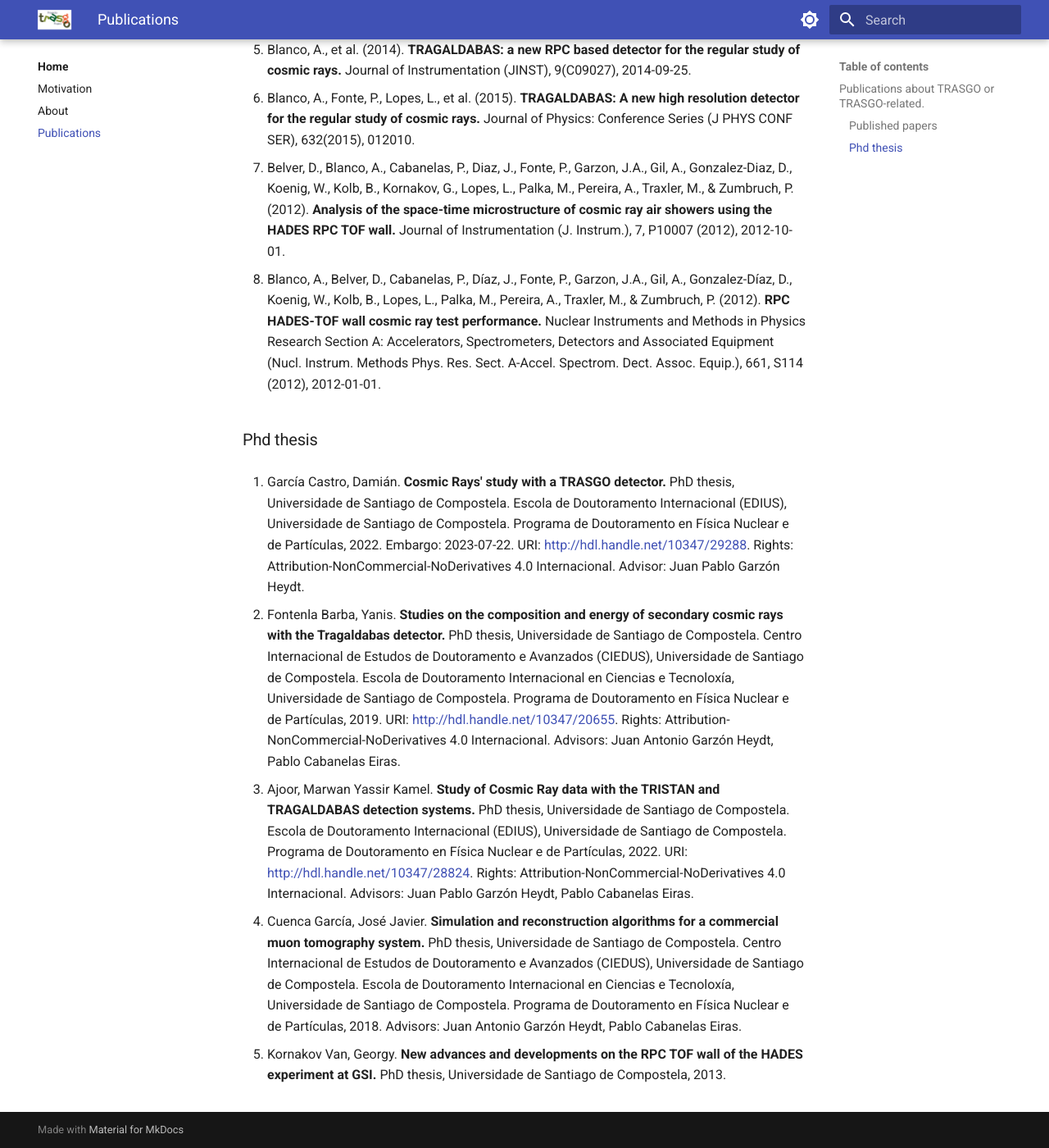
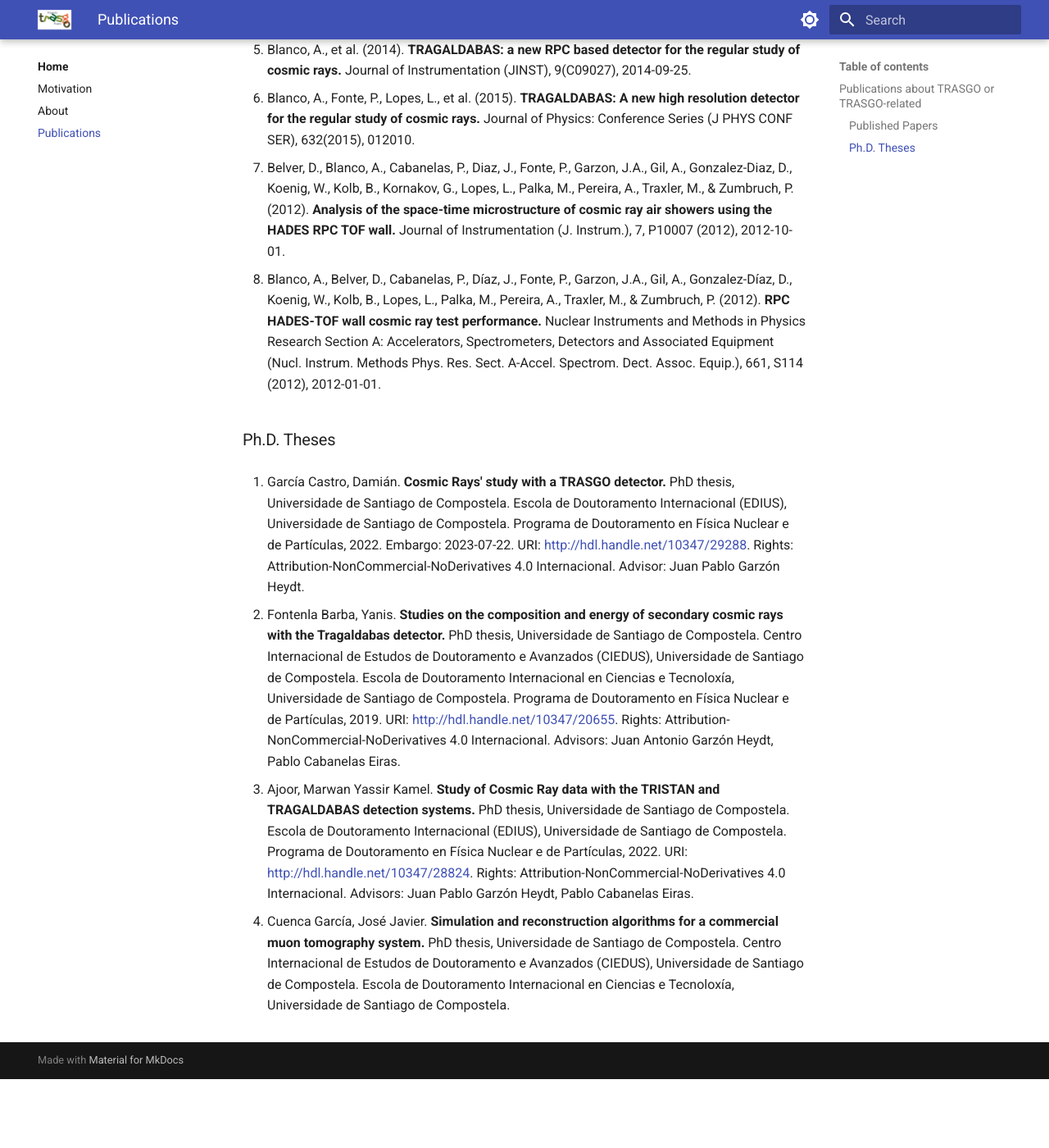
Before and after one commit to cayesoneira/miniTRASGO-documentation, an MkDocs documentation site: the page built from docs/home/publications.md, in a window 1280 px wide and 1400 px high, scrolled down 752 px. Shown: the whole window at 82% size. Built offline with MkDocs 1.6.1 and Material for MkDocs 9.7.7, drawn with Linux system fonts in a browser that asks for light colours; after the commit the page ends 2068 px from its top, so only the background shows below that; some of the changed text lies outside the part shown.

Commit message:
Update publications.md

```diff
--- a/docs/home/publications.md
+++ b/docs/home/publications.md
@@ -1,6 +1,6 @@
-## Publications about TRASGO or TRASGO-related.
+## Publications about TRASGO or TRASGO-related
 
-### Published papers
+### Published Papers
 
 1. Saraiva, J.P., Blanco, A., Garzón, J.A., Garcìa-Castro, D., Lopes, L., & Villasante-Marcos, V. (2020). **The TRISTAN detector—2018–2019 latitude survey of cosmic rays.** Journal of Instrumentation (JINST), 15, C09024.
 
@@ -18,13 +18,12 @@
 
 8. Blanco, A., Belver, D., Cabanelas, P., Díaz, J., Fonte, P., Garzon, J.A., Gil, A., Gonzalez-Díaz, D., Koenig, W., Kolb, B., Lopes, L., Palka, M., Pereira, A., Traxler, M., & Zumbruch, P. (2012). **RPC HADES-TOF wall cosmic ray test performance.** Nuclear Instruments and Methods in Physics Research Section A: Accelerators, Spectrometers, Detectors and Associated Equipment (Nucl. Instrum. Methods Phys. Res. Sect. A-Accel. Spectrom. Dect. Assoc. Equip.), 661, S114 (2012), 2012-01-01.
 
-### Phd thesis
+### Ph.D. Theses
+
 1. García Castro, Damián. **Cosmic Rays' study with a TRASGO detector.** PhD thesis, Universidade de Santiago de Compostela. Escola de Doutoramento Internacional (EDIUS), Universidade de Santiago de Compostela. Programa de Doutoramento en Física Nuclear e de Partículas, 2022. Embargo: 2023-07-22. URI: [http://hdl.handle.net/10347/29288](http://hdl.handle.net/10347/29288). Rights: Attribution-NonCommercial-NoDerivatives 4.0 Internacional. Advisor: Juan Pablo Garzón Heydt.
 
 2. Fontenla Barba, Yanis. **Studies on the composition and energy of secondary cosmic rays with the Tragaldabas detector.** PhD thesis, Universidade de Santiago de Compostela. Centro Internacional de Estudos de Doutoramento e Avanzados (CIEDUS), Universidade de Santiago de Compostela. Escola de Doutoramento Internacional en Ciencias e Tecnoloxía, Universidade de Santiago de Compostela. Programa de Doutoramento en Física Nuclear e de Partículas, 2019. URI: [http://hdl.handle.net/10347/20655](http://hdl.handle.net/10347/20655). Rights: Attribution-NonCommercial-NoDerivatives 4.0 Internacional. Advisors: Juan Antonio Garzón Heydt, Pablo Cabanelas Eiras.
 
 3. Ajoor, Marwan Yassir Kamel. **Study of Cosmic Ray data with the TRISTAN and TRAGALDABAS detection systems.** PhD thesis, Universidade de Santiago de Compostela. Escola de Doutoramento Internacional (EDIUS), Universidade de Santiago de Compostela. Programa de Doutoramento en Física Nuclear e de Partículas, 2022. URI: [http://hdl.handle.net/10347/28824](http://hdl.handle.net/10347/28824). Rights: Attribution-NonCommercial-NoDerivatives 4.0 Internacional. Advisors: Juan Pablo Garzón Heydt, Pablo Cabanelas Eiras.
 
-4. Cuenca García, José Javier. **Simulation and reconstruction algorithms for a commercial muon tomography system.** PhD thesis, Universidade de Santiago de Compostela. Centro Internacional de Estudos de Doutoramento e Avanzados (CIEDUS), Universidade de Santiago de Compostela. Escola de Doutoramento Internacional en Ciencias e Tecnoloxía, Universidade de Santiago de Compostela. Programa de Doutoramento en Física Nuclear e de Partículas, 2018. Advisors: Juan Antonio Garzón Heydt, Pablo Cabanelas Eiras.
-
-5. Kornakov Van, Georgy. **New advances and developments on the RPC TOF wall of the HADES experiment at GSI.** PhD thesis, Universidade de Santiago de Compostela, 2013.
+4. Cuenca García, José Javier. **Simulation and reconstruction algorithms for a commercial muon tomography system.** PhD thesis, Universidade de Santiago de Compostela. Centro Internacional de Estudos de Doutoramento e Avanzados (CIEDUS), Universidade de Santiago de Compostela. Escola de Doutoramento Internacional en Ciencias e Tecnoloxía, Universidade de Santiago de Compostela.
```
